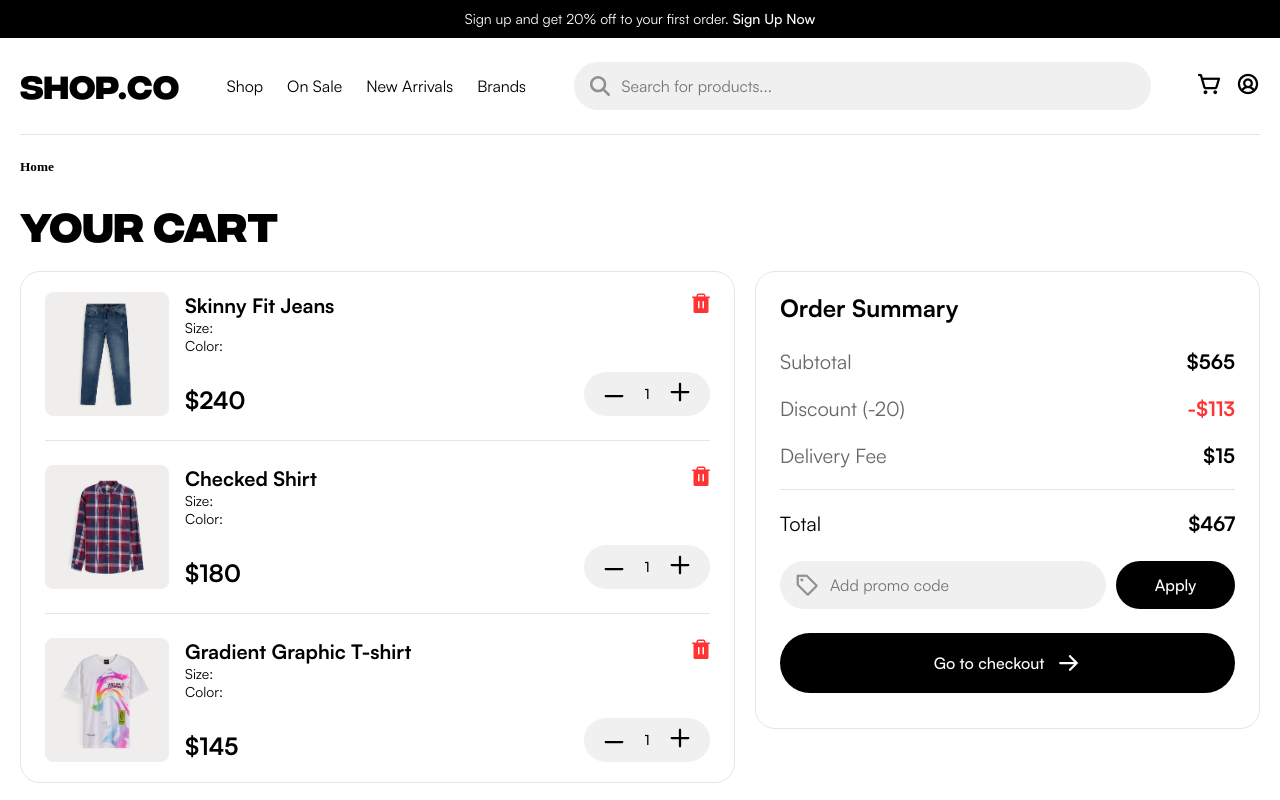
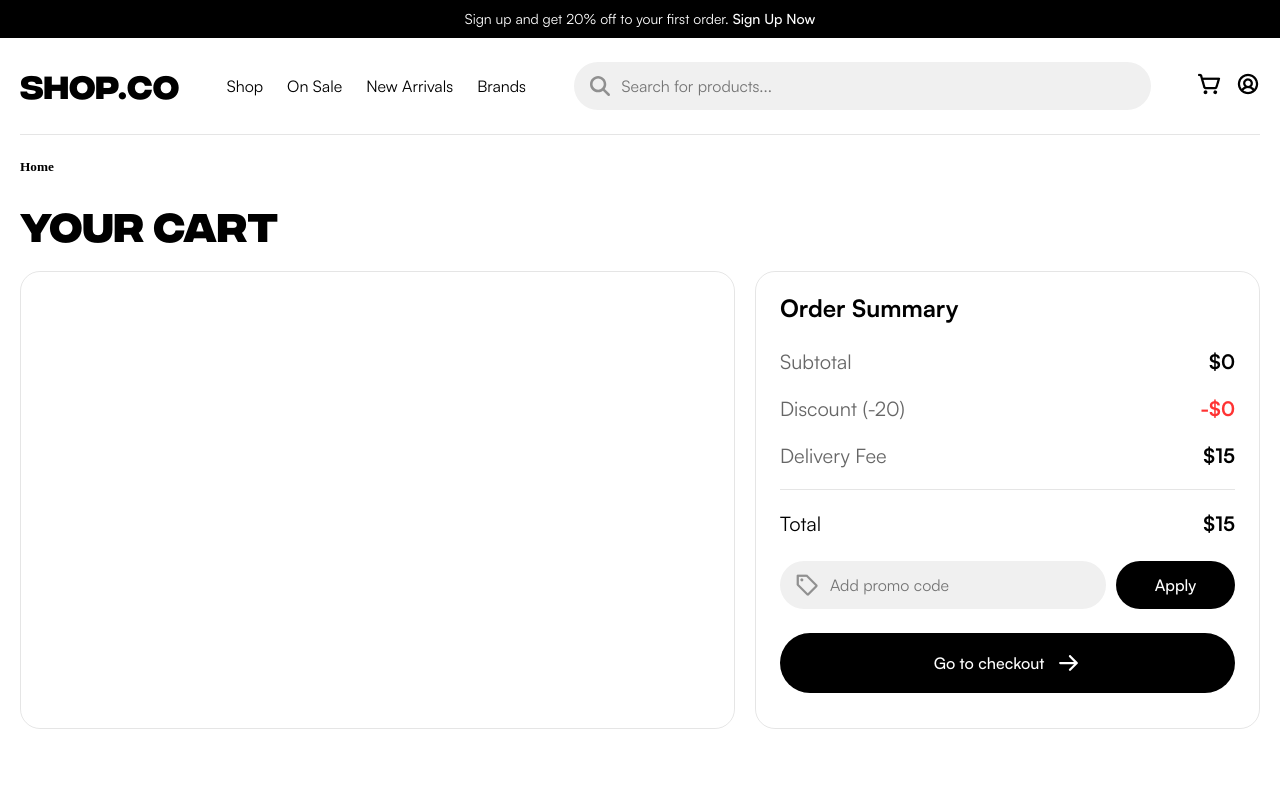
Before and after one commit to MakhmudNunu/SHOP.CO, a React (Create React App) app: page /cart in a window 1280 px wide. Shown: the top 800 px of the page. Built offline with nearby package versions, Linux system fonts and the light colour scheme; data requests are answered from the project's data file.

Commit message:
add redux and cart

```diff
--- a/package.json
+++ b/package.json
@@ -5,12 +5,14 @@
   "dependencies": {
     "@fortawesome/free-solid-svg-icons": "^6.7.2",
     "@fortawesome/react-fontawesome": "^0.2.2",
+    "@reduxjs/toolkit": "^2.5.1",
     "axios": "^1.7.9",
     "cra-template": "1.2.0",
     "json-server": "^0.17.4",
     "json-server-auth": "^2.1.0",
     "react": "^19.0.0",
     "react-dom": "^19.0.0",
+    "react-redux": "^9.2.0",
     "react-router-dom": "^7.1.5",
     "react-scripts": "5.0.1",
     "react-toastify": "^11.0.3",
--- a/src/components/Cart/Cart.jsx
+++ b/src/components/Cart/Cart.jsx
@@ -3,11 +3,14 @@ import axios from 'axios';
 import deleteButton from '../../assets/images/Delete.png'
 import promoIcon from '../../assets/images/Promo.png'
 import "./Cart.scss"
+import { useSelector } from 'react-redux';
 
-let discount = 20;
+
 
 const Cart = () => {
-
+  let discount = 20;
+  const cart = useSelector((state)=>state.cart.cart)
+  console.log(cart)
   const [itemCount, setItemCount] = useState(1);
 
   const itemPlus = () => {
@@ -22,16 +25,9 @@ const Cart = () => {
   }
 
 
-  const [cart, setCart] = useState([]);
 
-  useEffect(() => {
-    axios.get("http://localhost:5000/users")
-      .then((response) => {
-        setCart(response.data[0].cart)
-        console.log('Данные получены')
-      })
-      .catch((error) => console.error(error));
-  }, [])
+
+
 
   return (
     <section className="cart">
@@ -52,7 +48,7 @@ const Cart = () => {
 
               <div key={item.id} className={`cart__content__main__items__item ${index === 0 ? "first" : index === cart.length - 1 ? "last" : "middle"}`}>
                       <div className="cart__content__main__items__item__info">
-                        <img src={item.image} alt="cart__image" />
+                        <img src={item.image[0]} alt="cart__image" />
                         <div className="cart__content__main__items__item__info__right">
                           <div className="cart__content__main__items__item__info__right__top">
                             <h4>{item.title}</h4>
--- a/src/components/Detail/Detail.jsx
+++ b/src/components/Detail/Detail.jsx
@@ -2,8 +2,14 @@ import axios from 'axios'
 import React, { useEffect, useState } from 'react'
 import { useLocation } from 'react-router-dom'
 import './Detail.scss'
+import { useDispatch } from 'react-redux'
+import { add } from '../../store/cartSlice/cartSlice'
 
 const Detail = () => {
+
+  const dispatch = useDispatch()
+
+
 
   const [product,setProduct] = useState({})
   const [similarProduct, setSimilarProduct] = useState([])
@@ -13,6 +19,17 @@ const Detail = () => {
   const [selectedSize, setSelectedSize] = useState('')
   const [activeTab, setActiveTab] = useState('reviews')
   const [moreReviews, setMoreReviews] = useState(5)
+  const [cart,setCart] = useState([])
+
+  const addCart = ()=>{
+    if(selectedColor !== '' && selectedSize !==''){
+     dispatch(add( {...product,sizes:selectedSize,colors:selectedColor,count:itemCount,price:product.price * itemCount}))
+    }
+    else{
+      alert('выберите цвет и размер')
+    }
+    console.log(cart)
+  }
 
   const itemPlus = () => {
     setItemCount(itemCount + 1);
@@ -87,7 +104,7 @@ const Detail = () => {
               <div className="detail__content__main__item__info__right">
                   <h2>{product.title}</h2>
                   <h5>{product.rate}/<span>5</span></h5>
-                  <h3>${product.price}</h3>
+                  <h3>${itemCount * product.price}</h3>
                   <p className="detail__content__main__item__info__right__description">{product.description}</p>
                   <div className="detail__content__main__item__info__right__colors">
                     <h4>Select Colors</h4>
@@ -148,7 +165,8 @@ const Detail = () => {
                           </svg>
                         </button>
                       </div>
-                      <button className='detail__content__main__item__info__right__controls__add__to__cart'>Add to Cart</button>
+                      <button
+                      onClick={()=>addCart()}  className='detail__content__main__item__info__right__controls__add__to__cart'>Add to Cart</button>
                   </div>
               </div>
             </div>
--- a/src/index.js
+++ b/src/index.js
@@ -2,12 +2,18 @@ import React from 'react';
 import ReactDOM from 'react-dom/client';
 import { BrowserRouter } from 'react-router-dom';
 import App from './App';
+import { Provider } from 'react-redux';
+import store from './store/store';
 
 const root = ReactDOM.createRoot(document.getElementById('root'));
 root.render(
   <React.StrictMode>
+
     <BrowserRouter>
-      <App />
+    <Provider store={store}>
+    <App />
+    </Provider>
     </BrowserRouter>
+
   </React.StrictMode>
 );
--- /dev/null
+++ b/src/store/cartSlice/cartSlice.js
@@ -0,0 +1,19 @@
+import { createSlice } from "@reduxjs/toolkit";
+
+const initialState = {
+    cart:[]
+}
+
+
+export const cartSlice = createSlice({
+    name:"cartSlice",
+    initialState,
+    reducers:{
+        add:(state,action)=>{
+            state.cart = [...state.cart,action.payload]
+            console.log(state)
+        }
+    }
+})
+export const {add} = cartSlice.actions
+export default cartSlice.reducer;
--- /dev/null
+++ b/src/store/store.js
@@ -0,0 +1,9 @@
+import { configureStore } from '@reduxjs/toolkit'
+import  cartSlice  from './cartSlice/cartSlice';
+
+ const store = configureStore({
+    reducer:{
+    cart:cartSlice
+    }
+})
+export default store;
```
Also changed, not shown: 1 other file (tests, documents, lock files or other folders).
